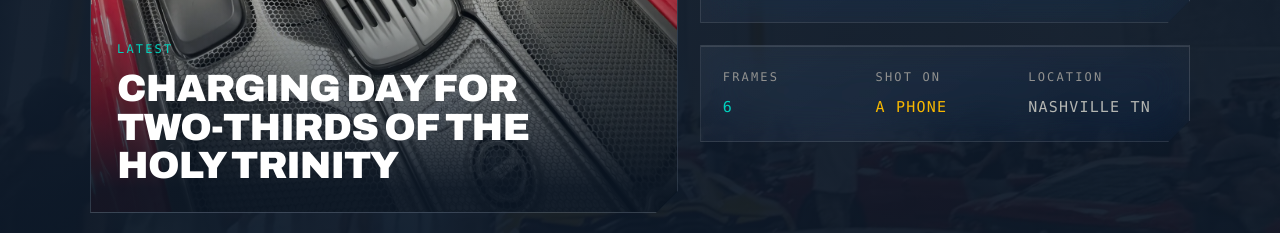
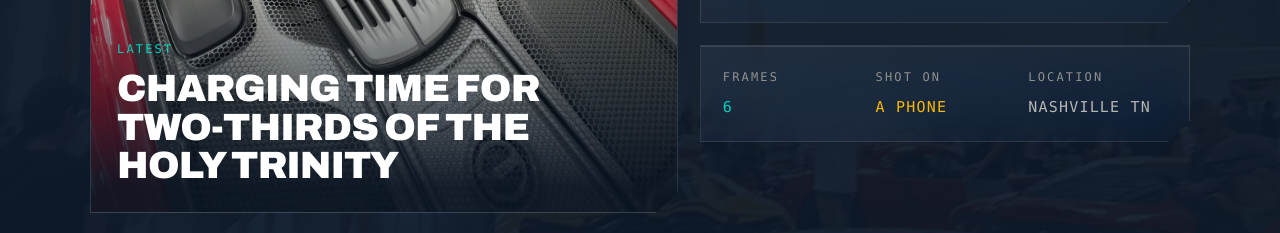
Before and after one commit to letsgotime/paddockgavin, a Next.js app: page / in a window 1280 px wide. Shown: the part 528-761 px from the top of the page. Built offline with nearby package versions, Linux system fonts and the light colour scheme; no server answers; grey boxes are pictures that could not be loaded.

Commit message:
Fix wall seed caption: 'Charging day' -> 'Charging time'
Co-authored-by: v0 <it+v0agent@vercel.com>

```diff
--- a/components/home-wall.tsx
+++ b/components/home-wall.tsx
@@ -44,7 +44,7 @@ const BEHOLD_FEEDS = [
 ].filter(Boolean)
 
 const SEED_CAPTIONS = [
-  "Charging day for two-thirds of the Holy Trinity",
+  "Charging time for two-thirds of the Holy Trinity",
   "Cullinan on the banking — doors up, nobody around",
   "Carrera S through downtown Nashville at last light",
   "Downpipe off — first look at what was hiding under there",
```
